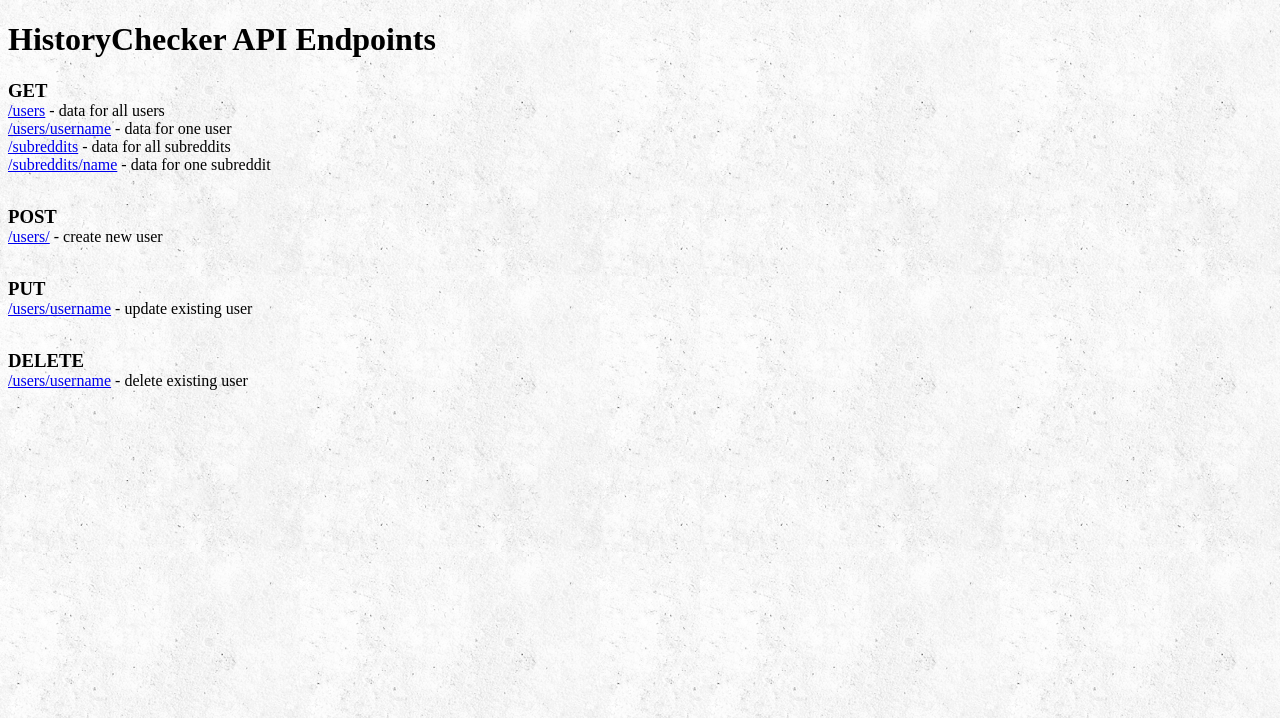
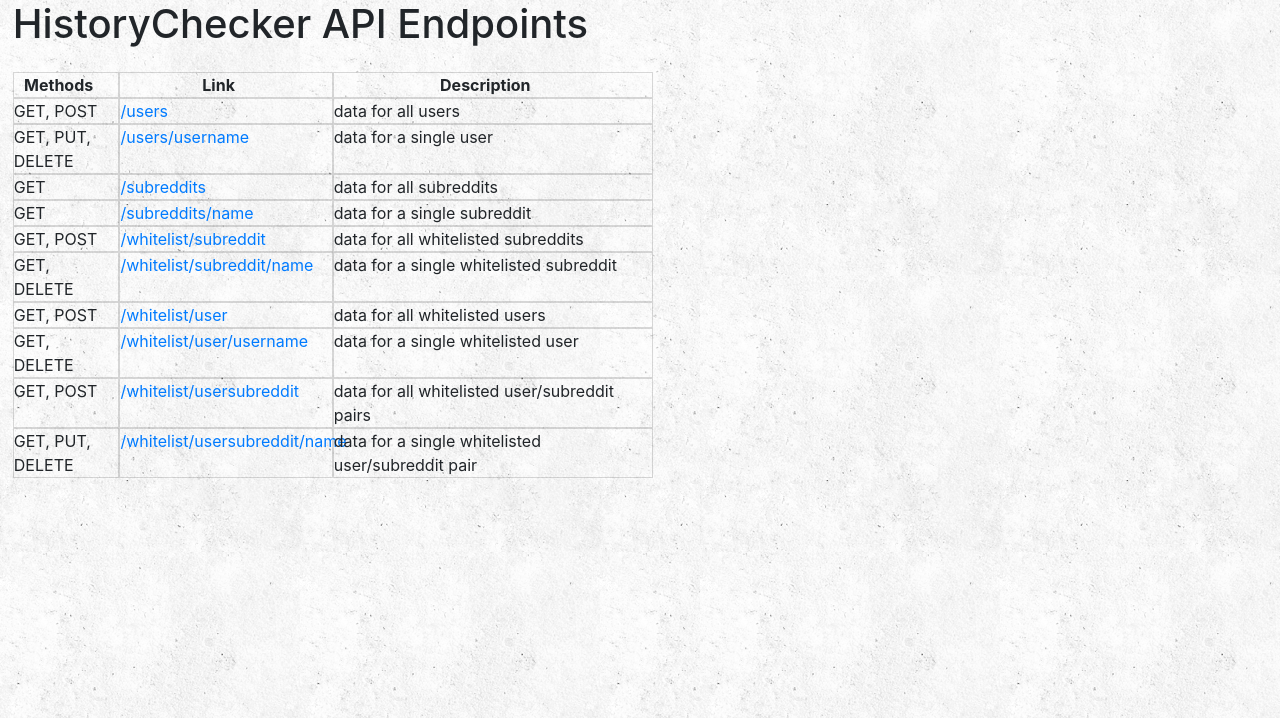
Before and after one commit to Schwaitz/HistoryChecker-REST-API, a Flask app: page / in a window 1280 px wide. Shown: the top 718 px of the page. Run offline with Flask 2, Linux system fonts and the light colour scheme; some libraries are stand-ins or nearby versions.

Commit message:
Added 3 whitelists with endpoints

```diff
--- a/app.py
+++ b/app.py
@@ -1,4 +1,4 @@
-from flask import Flask, request, jsonify, render_template
+from flask import Flask, request, jsonify, render_template, json
 from flask_mysqldb import MySQL
 from datetime import datetime
 import requests
@@ -42,10 +42,7 @@ def subreddit_in_found(name):
 
 
 def make_error(message):
-    return jsonify({
-        'status': 'fail',
-        'message': message
-    })
+    return jsonify({'status': 'fail', 'message': message})
 
 
 def timestamp():
@@ -54,23 +51,85 @@ def timestamp():
 
 def execute_select(query, values=('none',)):
     cur = mysql.connection.cursor()
+    return_message = {}
     try:
         if values[0] == 'none':
             cur.execute(query)
         else:
             cur.execute(query, values)
 
-        data = list(cur.fetchall())
-        if len(data) == 1:
-            data = data[0]
-        cur.close()
+        return_message = list(cur.fetchall())
+        if len(return_message) == 1:
+            return_message = return_message[0]
 
     except Exception as e:
-        data = {'status': 'error', 'data': {'action': 'SELECT', 'exception': str(type(e).__name__), 'message': 'Error during execution of query'}}
+        return_message = {'status': 'error', 'data': {'action': 'SELECT', 'exception': str(type(e).__name__), 'message': 'Error during execution of query'}}
     finally:
         cur.close()
+        return return_message
 
-    return data
+
+def execute_insert(table, fields, values):
+    cur = mysql.connection.cursor()
+    return_message = {}
+    try:
+        values_string = "("
+        for v in values:
+            values_string += "%s, "
+        values_string = values_string[:-2]
+        values_string += ")"
+
+        fields_string = "("
+        for f in fields:
+            fields_string += f + ", "
+        fields_string = fields_string[:-2]
+        fields_string += ")"
+
+        query = """INSERT INTO {} {} VALUES {}""".format(table, fields_string, values_string)
+
+        cur.execute(query, values)
+        mysql.connection.commit()
+        return_message = {'status': 'success', 'action': 'INSERT', 'data': {}}
+
+        for i in range(0, len(fields)):
+            return_message['data'][fields[i]] = values[i]
+
+    except Exception as e:
+        return_message = {'status': 'error', 'action': 'INSERT', 'exception': str(type(e).__name__), 'message': 'Error during execution of query'}
+    finally:
+        cur.close()
+        return return_message
+
+
+def execute_delete(table, field, value):
+    cur = mysql.connection.cursor()
+    return_message = {}
+    try:
+        query = """DELETE FROM {} WHERE {} = %s""".format(table, field)
+        cur.execute(query, (value,))
+        mysql.connection.commit()
+
+        return_message = {'status': 'success', 'action': 'DELETE'}
+    except Exception as e:
+        return_message = {'status': 'error', 'action': 'DELETE', 'exception': str(type(e).__name__), 'message': 'Error during execution of query'}
+    finally:
+        cur.close()
+        return return_message
+
+
+def subreddit_whitelist_exists(name):
+    data = execute_select("""SELECT COUNT(*) FROM subreddit_whitelist WHERE subreddit = %s""", (name,))
+    return data["COUNT(*)"] >= 1
+
+
+def user_subreddit_whitelist_exists(name):
+    data = execute_select("""SELECT COUNT(*) FROM user_subreddit_whitelist WHERE username = %s""", (name,))
+    return data["COUNT(*)"] >= 1
+
+
+def user_whitelist_exists(name):
+    data = execute_select("""SELECT COUNT(*) FROM user_whitelist WHERE username = %s""", (name,))
+    return data["COUNT(*)"] >= 1
 
 
 def user_exists(name):
@@ -91,7 +150,33 @@ def get_all_data():
 
 @app.route('/')
 def index():
-    return render_template('index.html')
+    endpoints = [
+        {'methods': 'GET, POST', 'link': '/users', 'desc': 'data for all users'},
+        {'methods': 'GET, PUT, DELETE', 'link': '/users/username', 'desc': 'data for a single user'},
+
+        {'methods': 'GET', 'link': '/subreddits', 'desc': 'data for all subreddits'},
+        {'methods': 'GET', 'link': '/subreddits/name', 'desc': 'data for a single subreddit'},
+
+        {'methods': 'GET, POST', 'link': '/whitelist/subreddit', 'desc': 'data for all whitelisted subreddits'},
+        {'methods': 'GET, DELETE', 'link': '/whitelist/subreddit/name', 'desc': 'data for a single whitelisted subreddit'},
+
+        {'methods': 'GET, POST', 'link': '/whitelist/user', 'desc': 'data for all whitelisted users'},
+        {'methods': 'GET, DELETE', 'link': '/whitelist/user/username', 'desc': 'data for a single whitelisted user'},
+
+        {'methods': 'GET, POST', 'link': '/whitelist/usersubreddit', 'desc': 'data for all whitelisted user/subreddit pairs'},
+        {'methods': 'GET, PUT, DELETE', 'link': '/whitelist/usersubreddit/name', 'desc': 'data for a single whitelisted user/subreddit pair'},
+    ]
+
+    methods = []
+    links = []
+    descs = []
+
+    for e in endpoints:
+        methods.append(e['methods'])
+        links.append(e['link'])
+        descs.append(e['desc'])
+
+    return render_template('index.html', count=len(endpoints), methods=methods, links=links, descs=descs)
 
 
 @app.route('/users', methods=['GET', 'POST'])
@@ -103,34 +188,21 @@ def users():
         if not user_exists(request.form['username']):
             cur = mysql.connection.cursor()
             now_timestamp = timestamp()
-            return_message = {}
-            try:
-                cur.execute("""INSERT INTO users (username, subreddit, type, content, date) VALUES (%s, %s, %s, %s, %s)""",
-                            (request.form['username'], request.form["subreddit"], request.form["type"], request.form["content"].encode('unicode_escape'), now_timestamp))
-                mysql.connection.commit()
-                cur.close()
-                return_message = jsonify({
-                    'status': 'success', 'action': 'INSERT',
-                    'data': {'username': request.form['username'], 'subreddit': request.form["subreddit"], 'type': request.form["type"], 'content': request.form["content"], 'date': now_timestamp}
-                })
-            except Exception as e:
-                return_message = jsonify({'status': 'error', 'action': 'INSERT', 'exception': str(type(e).__name__), 'message': 'Error during execution of query'})
-            finally:
-                cur.close()
-                return return_message
+            data = execute_insert('users', ['username', 'subreddit', 'type', 'content', 'date'],
+                                  (request.form['username'], request.form["subreddit"], request.form["type"], request.form["content"].encode('unicode_escape'), now_timestamp))
+            return jsonify(data)
 
         else:
             return make_error("User already exists")
 
     else:
-        return make_error("Invalid HTTP Method")
+        return make_error("Invalid request method")
 
 
-@app.route('/users/<username>', methods=['GET', 'POST', 'PUT', 'DELETE'])
+@app.route('/users/<username>', methods=['GET', 'PUT', 'DELETE'])
 def user(username):
     if request.method == 'GET':
         if user_exists(username):
-            cur = mysql.connection.cursor()
             data = execute_select("""SELECT * FROM users WHERE username = %s""", (username,))
 
             return_data = {'status': 'success', 'data': data}
@@ -167,25 +239,14 @@ def user(username):
 
     elif request.method == 'DELETE':
         if user_exists(username):
-            cur = mysql.connection.cursor()
-
-            try:
-                cur.execute("""DELETE FROM users WHERE username = %s""", (username,))
-                mysql.connection.commit()
-
-                return_message = jsonify({'status': 'success', 'action': 'DELETE'})
-            except Exception as e:
-                return_message = jsonify({'status': 'error', 'action': 'DELETE', 'exception': str(type(e).__name__), 'message': 'Error during execution of query'})
-            finally:
-                cur.close()
-
-            return return_message
+            data = execute_delete('users', 'username', username)
+            return jsonify(data)
 
         else:
             return make_error("User does not exist")
 
     else:
-        return make_error("Invalid HTTP Method")
+        return make_error("Invalid request method")
 
 
 @app.route('/subreddits')
@@ -214,5 +275,150 @@ def subreddit(name):
     return jsonify(return_data)
 
 
+@app.route('/whitelist/subreddit', methods=['GET', 'POST'])
+def subreddit_whitelist_all():
+    if request.method == 'GET':
+        data = execute_select("SELECT * FROM subreddit_whitelist")
+        subreddit_list = []
+        for s in data:
+            subreddit_list.append(s['subreddit'])
+
+        return jsonify(subreddit_list)
+
+    elif request.method == 'POST':
+        if not subreddit_whitelist_exists(request.form['subreddit']):
+            data = execute_insert('subreddit_whitelist', ['subreddit'], (request.form['subreddit'],))
+            return jsonify(data)
+        else:
+            return make_error("Subreddit already whitelisted")
+    else:
+        return make_error("Invalid request method")
+
+
+@app.route('/whitelist/subreddit/<subreddit>', methods=['GET', 'DELETE'])
+def subreddit_whitelist(subreddit):
+    if request.method == 'GET':
+        if subreddit_whitelist_exists(subreddit):
+
+            return_data = {'status': 'success', 'data': {'whitelisted': True}}
+            return jsonify(return_data)
+        else:
+            return make_error("Subreddit not in whitelist")
+    elif request.method == 'DELETE':
+        if subreddit_whitelist_exists(subreddit):
+            data = execute_delete('subreddit_whitelist', 'subreddit', subreddit)
+            return jsonify(data)
+        else:
+            return make_error("Subreddit not in whitelist")
+    else:
+        return make_error("Invalid request method")
+
+
+@app.route('/whitelist/user', methods=['GET', 'POST'])
+def user_whitelist_all():
+    if request.method == 'GET':
+        data = execute_select("SELECT * FROM user_whitelist")
+        user_list = []
+        for u in data:
+            user_list.append(u['username'])
+
+        return_data = {'status': 'success', 'data': user_list}
+        return jsonify(return_data)
+
+    elif request.method == 'POST':
+        if not user_whitelist_exists(request.form['username']):
+            data = execute_insert('user_whitelist', ['username'], (request.form['username'],))
+            return jsonify(data)
+        else:
+            return make_error("User already whitelisted")
+    else:
+        return make_error("Invalid request method")
+
+
+@app.route('/whitelist/user/<username>', methods=['GET', 'DELETE'])
+def user_whitelist(username):
+    if request.method == 'GET':
+        if user_whitelist_exists(username):
+
+            return_data = {'status': 'success', 'data': {'whitelisted': True}}
+            return jsonify(return_data)
+        else:
+            return make_error("User not in whitelist")
+    elif request.method == 'DELETE':
+        if user_whitelist_exists(username):
+            data = execute_delete('user_whitelist', 'username', username)
+            return jsonify(data)
+        else:
+            return make_error("User not in whitelist")
+    else:
+        return make_error("Invalid request method")
+
+
+@app.route('/whitelist/usersubreddit', methods=['GET', 'POST'])
+def user_subreddit_whitelist_all():
+    if request.method == 'GET':
+        data = execute_select("SELECT * FROM user_subreddit_whitelist")
+
+        fixed_data = {}
+        for u in data:
+            fixed_data[u['username']] = u['subreddits']
+
+        return_data = {'status': 'success', 'data': fixed_data}
+        return return_data
+
+    elif request.method == 'POST':
+        if not user_subreddit_whitelist_exists(request.form['username']):
+            data = execute_insert('user_subreddit_whitelist', ['username', 'subreddits'], (request.form['username'], request.form['subreddits']))
+            return jsonify(data)
+        else:
+            return make_error("User Subreddit whitelist already exists")
+    else:
+        return make_error("Invalid request method")
+
+
+@app.route('/whitelist/usersubreddit/<username>', methods=['GET', 'PUT', 'DELETE'])
+def user_subreddit_whitelist(username):
+    if request.method == 'GET':
+        if user_subreddit_whitelist_exists(username):
+            data = execute_select("""SELECT * FROM user_subreddit_whitelist WHERE username = %s""", (username,))
+
+            fixed_data = {data['username']: data['subreddits']}
+            return_data = {'status': 'success', 'data': fixed_data}
+            return return_data
+        else:
+            return make_error("User Subreddit whitelist does not exist")
+    elif request.method == 'PUT':
+        if request.form['subreddits'] != '':
+            if user_subreddit_whitelist_exists(username):
+                cur = mysql.connection.cursor()
+
+                return_message = {}
+                try:
+                    cur.execute("""UPDATE user_subreddit_whitelist SET subreddits = %s WHERE username = %s""", (request.form['subreddits'], username))
+                    mysql.connection.commit()
+
+                    return_message = jsonify({
+                        'status': 'success', 'action': 'UPDATE',
+                        'data': {'username': username, 'subreddits': request.form['subreddits']}
+                    })
+                except Exception as e:
+                    return_message = jsonify({'status': 'error', 'action': 'UPDATE', 'exception': str(type(e).__name__), 'message': 'Error during execution of query'})
+                finally:
+                    cur.close()
+                    return return_message
+
+            else:
+                return make_error("User does not exist")
+
+    elif request.method == 'DELETE':
+        if user_subreddit_whitelist_exists(username):
+            data = execute_delete('user_subreddit_whitelist', 'username', username)
+            return jsonify(data)
+        else:
+            return make_error("User Subreddit whitelist does not exist")
+    else:
+        return make_error("Invalid request method")
+
+
 if __name__ == '__main__':
-    app.run(host='127.0.0.1', port=8080, debug=False)
+    app.run(host='127.0.0.1', port=8080, debug=True)
--- a/static/style.css
+++ b/static/style.css
@@ -6,16 +6,21 @@ html {
 
 body {
     background-image: url("background.png");
-    margin-bottom: 5vh;
 }
 
-h3 {
-    margin-bottom: 0
+.container-fluid {
+    margin-left: 1vw;
 }
 
-ul {
-    margin-top: 0;
-    margin-bottom: 4vh;
-    list-style-type: none;
+#header {
+    margin-bottom: 2vh;
+}
+
+#col-header{
+    text-align: center;
+}
+
+.col-1, .col-2, .col-3 {
+    border: thin solid rgba(0, 0, 0, 0.15);
     padding-left: 0;
 }
--- a/templates/index.html
+++ b/templates/index.html
@@ -2,29 +2,34 @@
 {% block title %}HCAPI{% endblock %}
 {% block content %}
 
-<h1>HistoryChecker API Endpoints</h1>
+<div id="header" class="row">
+    <h1>HistoryChecker API Endpoints</h1>
+</div>
 
-<h3>GET</h3>
-<ul>
-    <li><a href="/users">/users</a> - data for all users<br/></li>
-    <li><a href="/users/username">/users/username</a> - data for one user</li>
-    <li><a href="/subreddits">/subreddits</a> - data for all subreddits</li>
-    <li><a href="/subreddits/name">/subreddits/name</a> - data for one subreddit</li>
-</ul>
+<div id="col-header" class="row">
+    <div class="col-1">
+        <b>Methods</b>
+    </div>
+    <div class="col-2">
+       <b>Link</b>
+    </div>
+    <div class="col-3">
+       <b>Description</b>
+    </div>
+</div>
 
-<h3>POST</h3>
-<ul>
-    <li><a href="/users">/users/</a> - create new user</li>
-</ul>
-
-<h3>PUT</h3>
-<ul>
-    <li><a href="/users/username">/users/username</a> - update existing user</li>
-</ul>
-
-<h3>DELETE</h3>
-<ul>
-    <li><a href="/users/username">/users/username</a> - delete existing user</li>
-</ul>
+{%for i in range(0, count)%}
+<div class="row">
+    <div class="col-1">
+        {{methods[i]}}
+    </div>
+    <div class="col-2">
+        <a href="{{links[i]}}">{{links[i]}}</a>
+    </div>
+    <div class="col-3">
+        {{descs[i]}}
+    </div>
+</div>
+{%endfor%}
 
 {% endblock %}
--- a/templates/layout.html
+++ b/templates/layout.html
@@ -4,11 +4,13 @@
     {% block head %}
     <meta charset="utf-8"/>
     <meta content="width=device-width, initial-scale=1, maximum-scale=1, user-scalable=no" name="viewport"/>
+    <link rel="stylesheet" href="https://cdn.jsdelivr.net/npm/bootstrap@4.5.3/dist/css/bootstrap.min.css"
+          integrity="sha384-TX8t27EcRE3e/ihU7zmQxVncDAy5uIKz4rEkgIXeMed4M0jlfIDPvg6uqKI2xXr2" crossorigin="anonymous">
     <link rel="stylesheet" href="{{ url_for('static', filename='style.css') }}">
     <title>{% block title %}{% endblock %}</title>
     {% endblock %}
 </head>
 <body>
-<div id="content">{% block content %}{% endblock %}</div>
+<div class="container-fluid">{% block content %}{% endblock %}</div>
 </body>
 </html>
```
